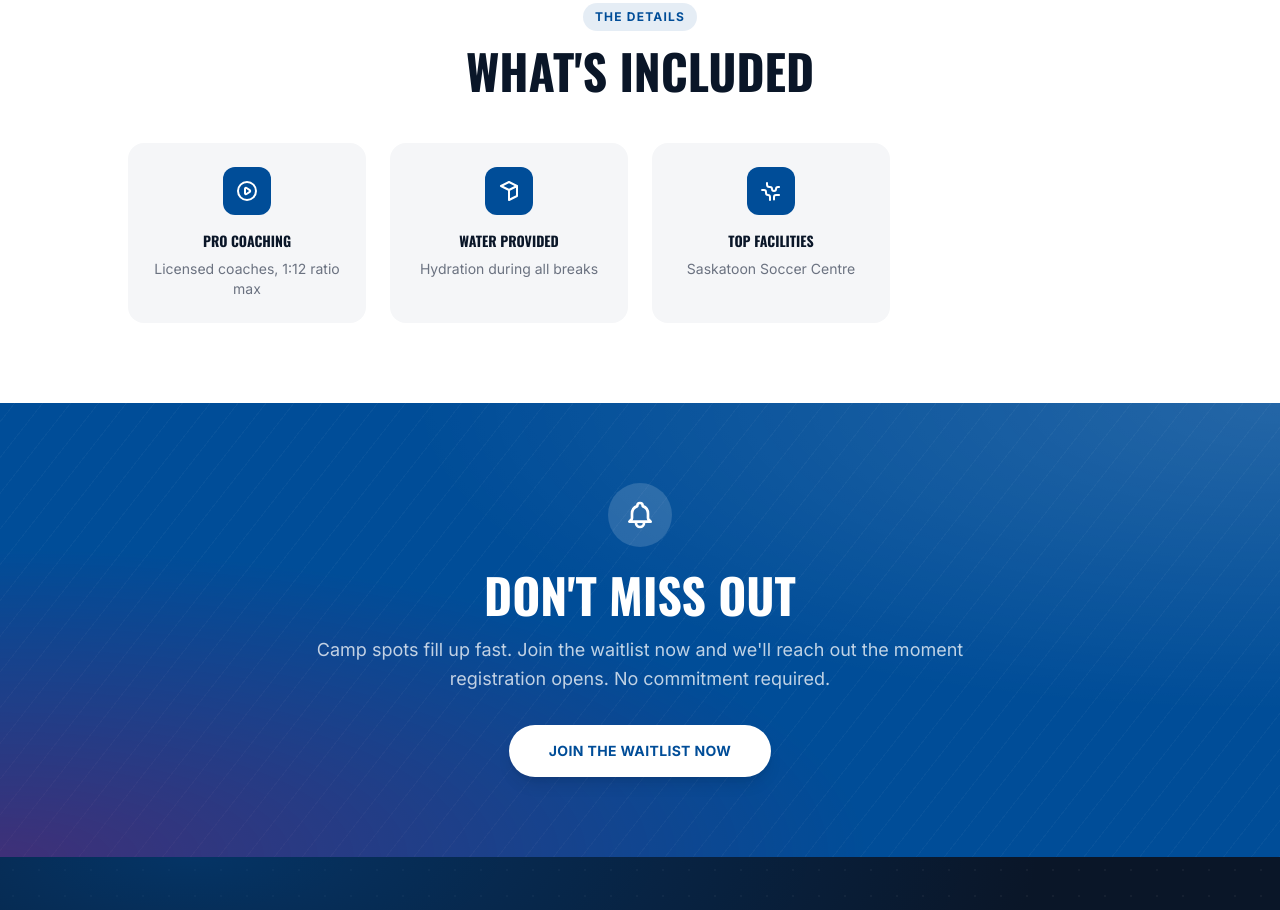
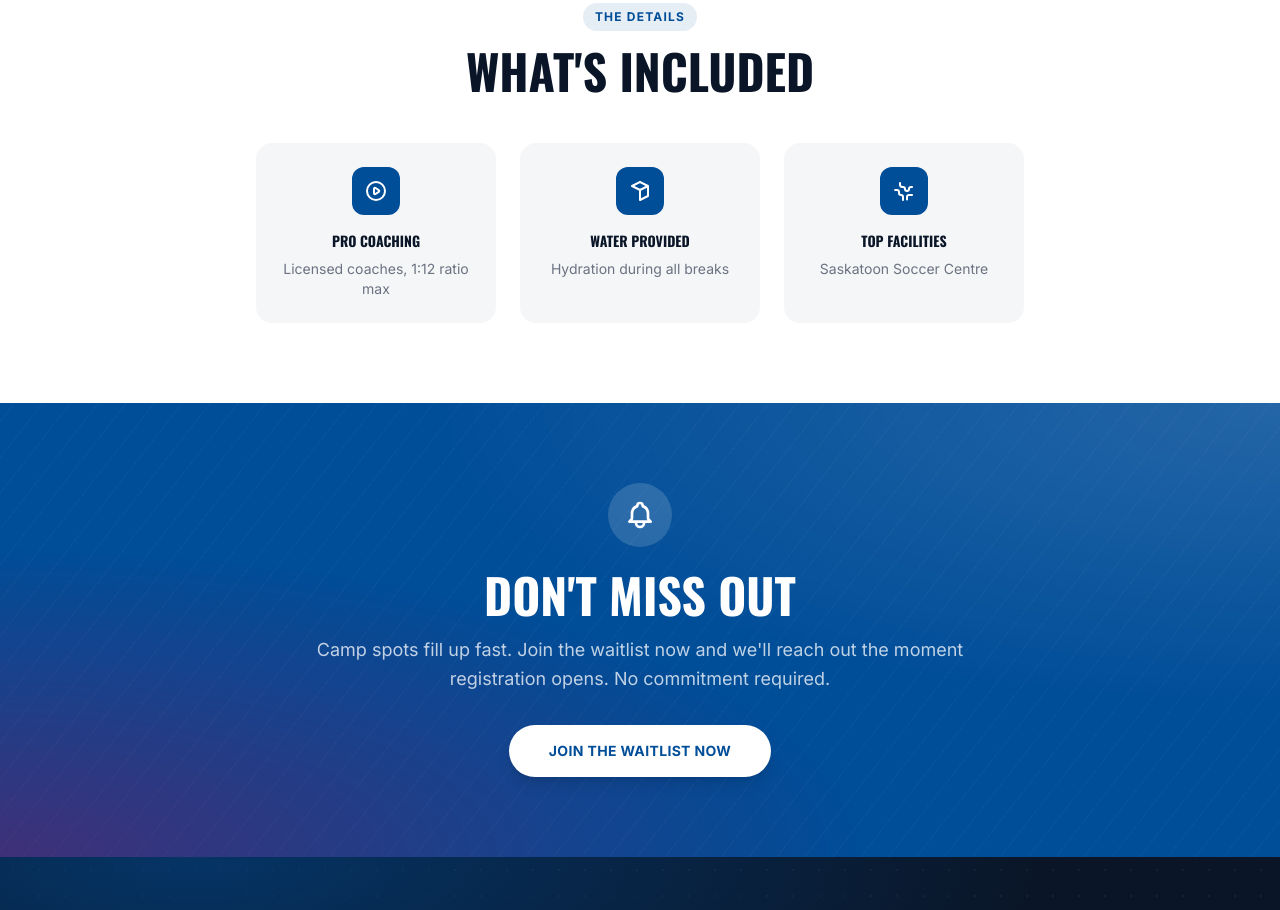
Before and after one commit to soccerplayerdevelopment/website, a plain HTML site: page camps.html in a window 1280 px wide. Shown: the part 1595-2505 px from the top of the page. Drawn offline with nearby package versions, Linux system fonts and the light colour scheme.

Commit message:
Fix camps What's Included grid centering, update Summer to Summer 2026 in popup
Co-Authored-By: Claude Sonnet 4.6 <noreply@anthropic.com>

```diff
--- a/camps.html
+++ b/camps.html
@@ -222,7 +222,7 @@
         <div>
           <label class="block text-xs font-semibold text-gray-600 uppercase tracking-wide mb-2">Camp Type(s) <span class="text-gray-400 normal-case font-normal">(select all that apply)</span></label>
           <div class="grid grid-cols-2 gap-2">
-            <template x-for="ct in ['PD Days', 'Summer', 'School Breaks', 'Seasonal Clinics/Sessions']" :key="ct">
+            <template x-for="ct in ['PD Days', 'Summer 2026', 'School Breaks', 'Seasonal Clinics/Sessions']" :key="ct">
               <label class="flex items-center gap-2.5 border rounded-lg px-3 py-2 cursor-pointer transition-all"
                 :class="form.campTypes.includes(ct) ? 'border-spd-blue bg-spd-blue/5 text-spd-blue' : 'border-gray-200 hover:border-gray-300'">
                 <input type="checkbox" :value="ct" @change="toggleCampType(ct)" class="w-4 h-4 accent-spd-blue" />
@@ -455,7 +455,7 @@
           <div class="inline-block bg-spd-blue/10 text-spd-blue text-xs font-bold uppercase tracking-widest px-3 py-1.5 rounded-full mb-4">The Details</div>
           <h2 class="font-display text-4xl lg:text-5xl font-bold text-spd-navy uppercase">What's Included</h2>
         </div>
-        <div class="grid sm:grid-cols-2 lg:grid-cols-4 gap-6 max-w-5xl mx-auto">
+        <div class="grid sm:grid-cols-3 gap-6 max-w-3xl mx-auto">
 
           <div class="text-center p-6 bg-spd-gray rounded-2xl">
             <div class="w-12 h-12 bg-spd-blue rounded-xl flex items-center justify-center mx-auto mb-4">
```
Also changed, not shown: coaches.html (+1 -1 lines), faq.html (+1 -1 lines), index.html (+1 -1 lines).
